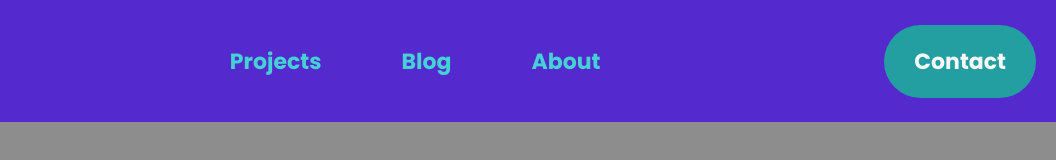
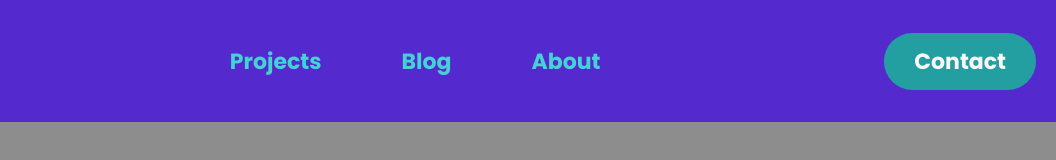
Before and after one commit to dev667/navbar, a plain HTML site: page navbar/index.html in a window 1280 px wide. Shown: the full height of the page, 224-1280 px from the left. Drawn offline with Linux system fonts and the light colour scheme.

Commit message:
button resized

```diff
--- a/navbar/style.css
+++ b/navbar/style.css
@@ -70,7 +70,7 @@ nav {
 
 /* Call to action button */
 .navbar-button {
-    padding: 20px;
+    padding: 12px;
     padding-left: 30px;
     padding-right: 30px;
     /* border: 2px solid #00b3b6; */
```
